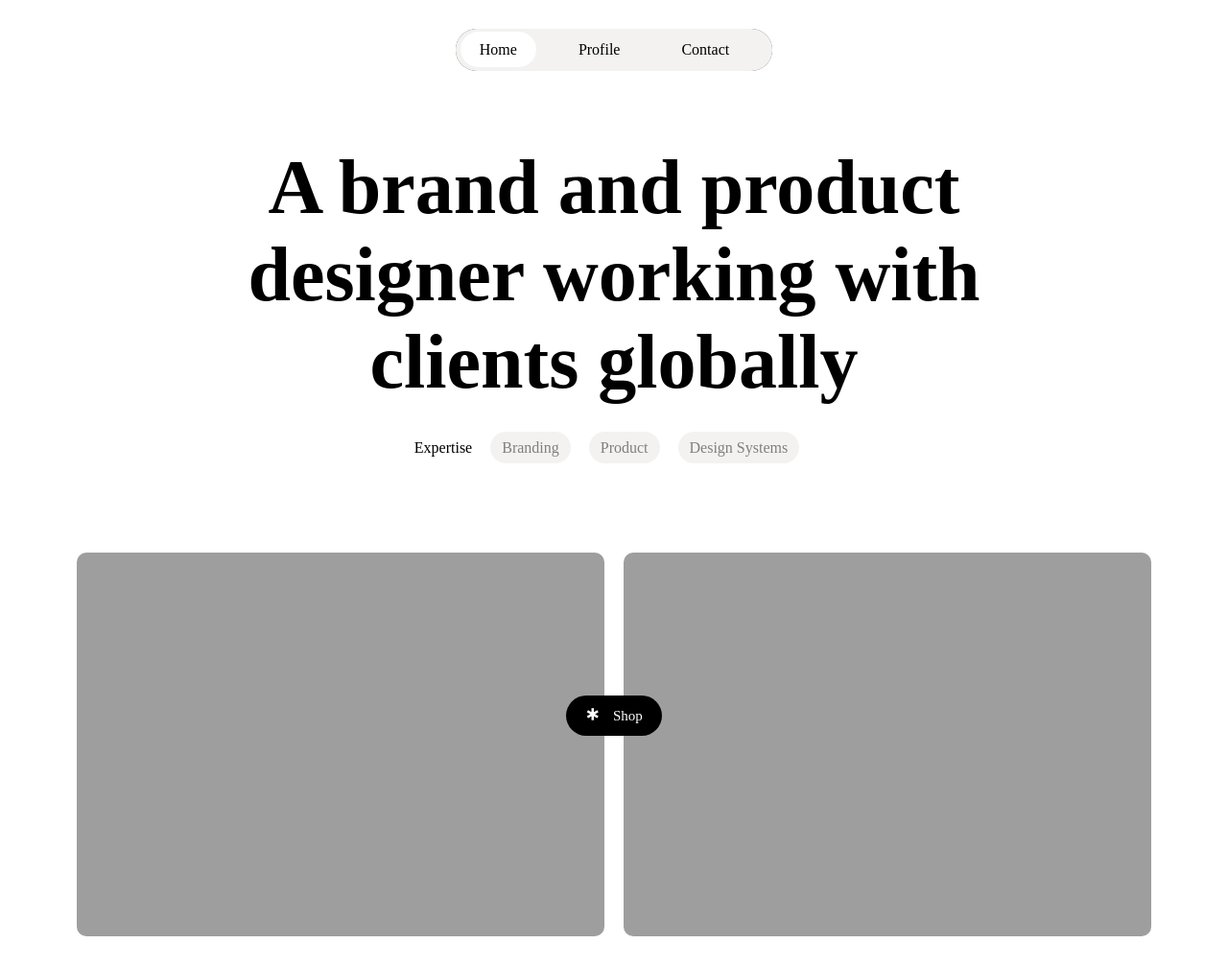
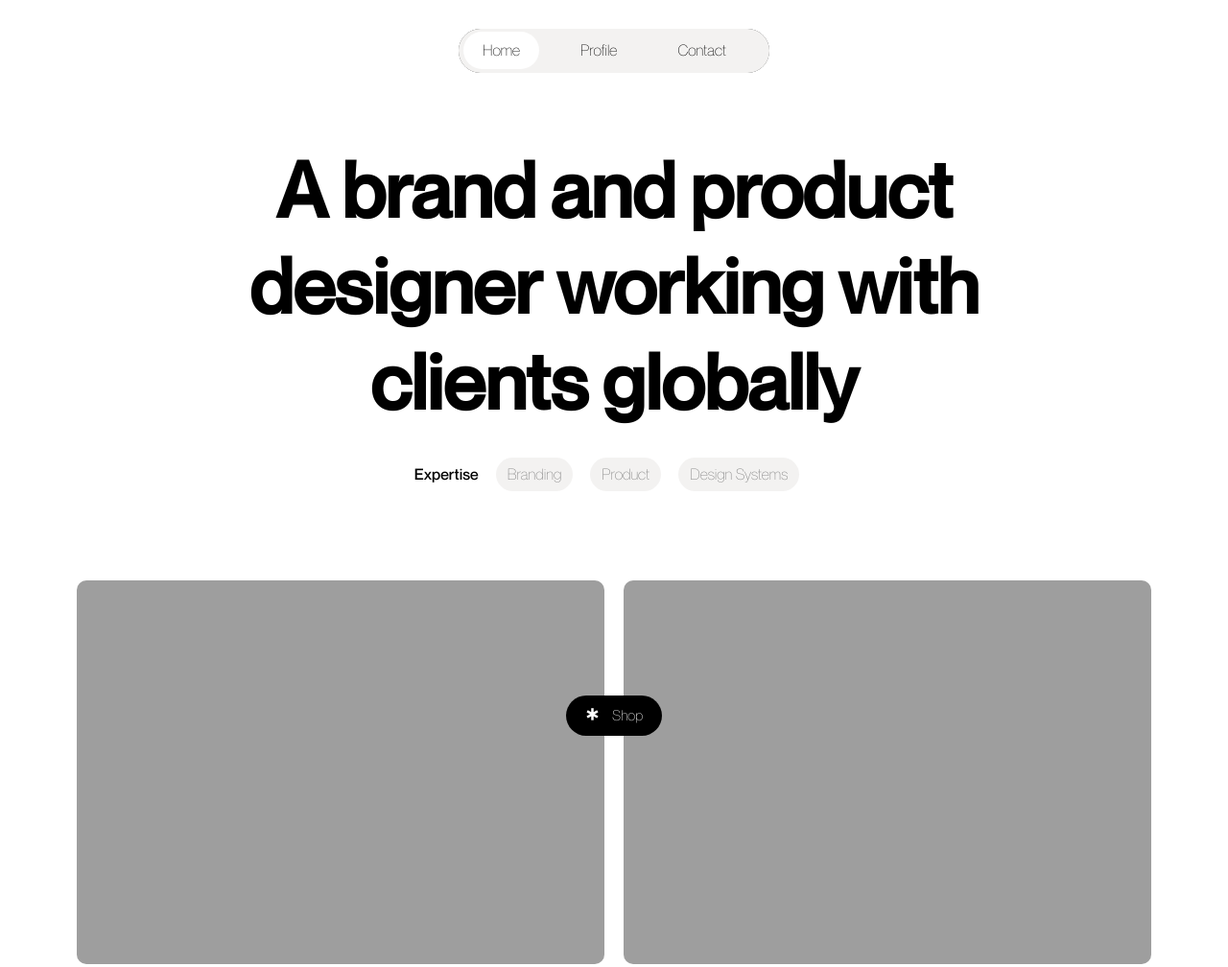
Before and after one commit to Adebowale3/OH-studio, a plain HTML site: page index.html in a window 1280 px wide. Shown: the top 1008 px of the page at 96% size. Drawn offline with nearby package versions, Linux system fonts and the light colour scheme; the site is published under a folder, as on GitHub Pages, so addresses that start at the root find nothing.

Commit message:
first commit

```diff
--- a/index.html
+++ b/index.html
@@ -7,10 +7,10 @@
     <meta name="viewport" content="width=device-width, initial-scale=1.0">
     <title>OH Studio</title>
     <link rel="stylesheet" href="style.css">
-    <link rel="stylesheet" href="/fonts/stylesheet.css" type="text/css" charset="utf-8" />
+    <link rel="stylesheet" href="fonts/stylesheet.css" type="text/css" charset="utf-8" />
     <link href="https://unpkg.com/boxicons@2.1.4/css/boxicons.min.css" rel="stylesheet">
-    <link rel="stylesheet" href="/animate/animate.css" />
-    <link rel="stylesheet" href="/animate/animate.min.css" />
+    <link rel="stylesheet" href="animate/animate.css" />
+    <link rel="stylesheet" href="animate/animate.min.css" />
     <link rel="stylesheet" href="https://cdn.jsdelivr.net/npm/bootstrap-icons@1.10.3/font/bootstrap-icons.css">
 </head>
 
@@ -228,9 +228,9 @@
 
 
 
-    <script src="/wow/wow.js"></script>
+    <script src="wow/wow.js"></script>
 
-    <script src="/wow/wow.min.js"></script>
+    <script src="wow/wow.min.js"></script>
 
     <script>
         new WOW().init();
```
Also changed, not shown: contact.html (+5 -5 lines), profile.html (+5 -5 lines).
